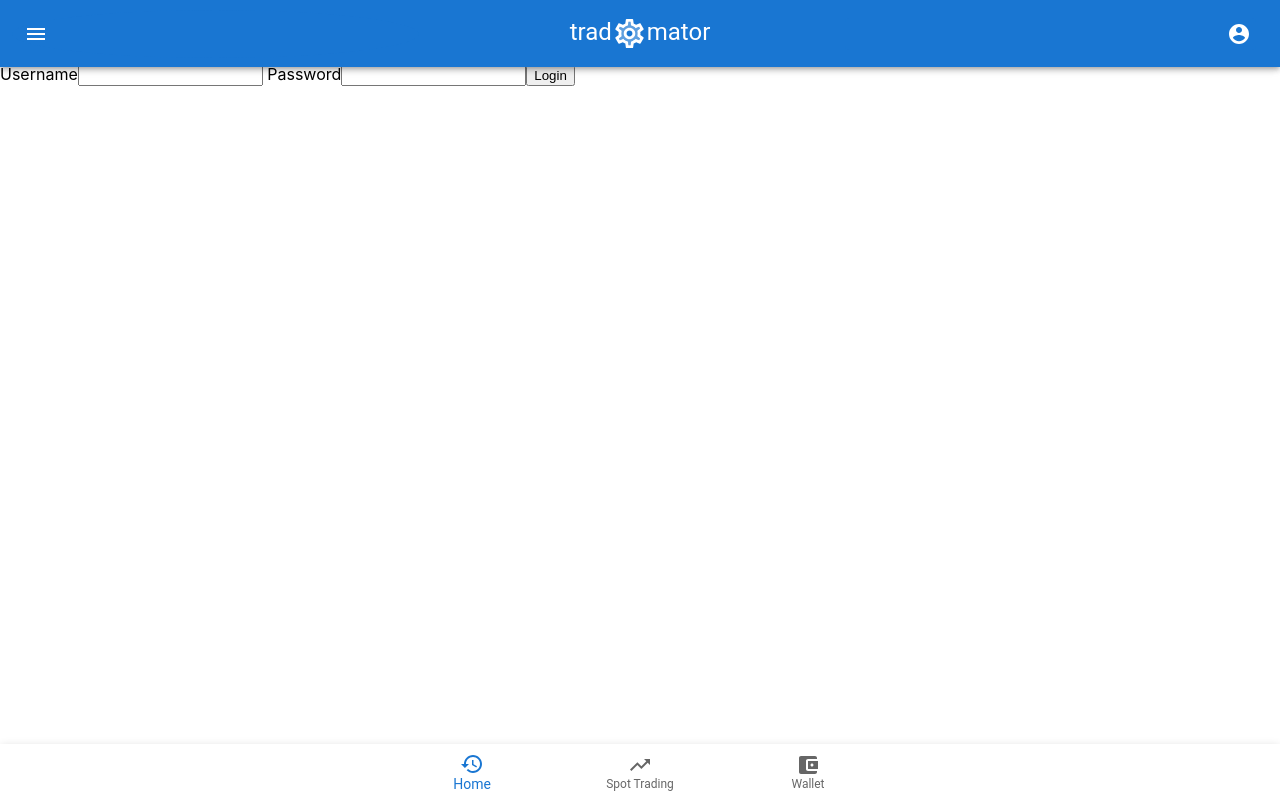
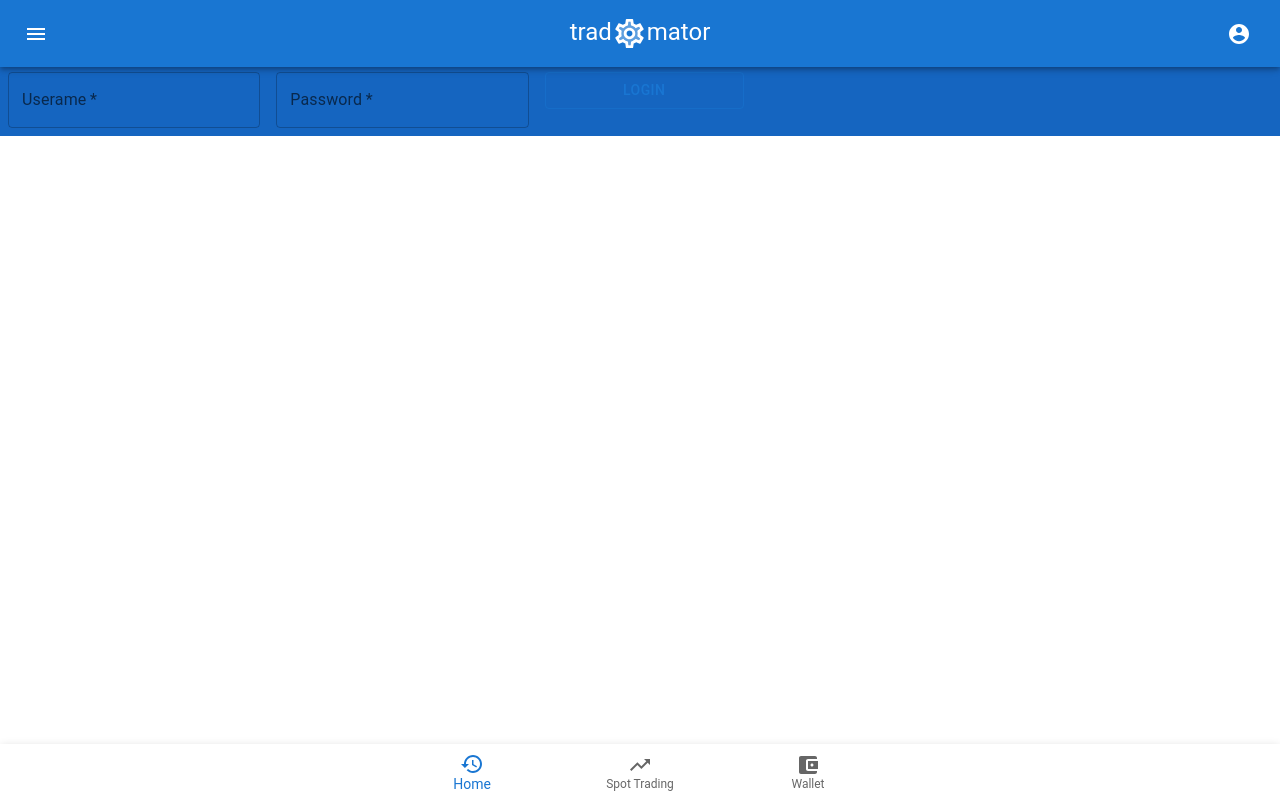
Before and after one commit to ThiemoOrrico/tradomator, a React (Create React App) app in the folder frontend/: page /login in a window 1280 px wide. Built offline with nearby package versions, Linux system fonts and the light colour scheme; no server answers.

Commit message:
Fix styling of components in app.js with Themeprovider in index.js

```diff
--- a/frontend/src/App.js
+++ b/frontend/src/App.js
@@ -17,13 +17,17 @@ export default function App() {
     const {coins} = useGeckoCoins()
 
 
-
     return (
 
             <div>
                 <TopAppBar/>
 
-            <Box sx={{width: '100%', mt: 8}}>
+                <Box sx={{
+                    width: '100%',
+                    mt: 8,
+                    bgcolor: 'primary.dark'
+                }}
+                >
                     <Switch>
 
                         <Route exact path="/">
@@ -44,6 +48,5 @@ export default function App() {
                 <BottomNavBar/>
             </div>
 
-
     );
 }
--- a/frontend/src/components/BottomNavBar.js
+++ b/frontend/src/components/BottomNavBar.js
@@ -12,20 +12,22 @@ export default function BottomNavBar() {
     const [value, setValue] = React.useState(0);
     const ref = React.useRef(null);
 
+    const handleChange = (event, value) => {
+        setValue(value);
+    };
+
     return (
         <Box sx={{ pb: 7 }} ref={ref}>
 
-            <Paper sx={{ position: 'fixed', bottom: 0, left: 0, right: 0 }} elevation={3}>
+            <Paper sx={{position: 'fixed', bottom: 0, left: 0, right: 0 }} elevation={3}>
                 <BottomNavigation
                     showLabels
                     value={value}
-                    onChange={(event, newValue) => {
-                        setValue(newValue);
-                    }}
+                    onChange={handleChange}
                 >
-                    <BottomNavigationAction label="Home" icon={<RestoreIcon  />} href="/"/>
-                    <BottomNavigationAction label="Spot Trading" icon={<TrendingUpIcon />} />
-                    <BottomNavigationAction label="Wallet" icon={<AccountBalanceWalletIcon  />} href="/wallet"/>
+                    <BottomNavigationAction  label="Home" icon={<RestoreIcon  />} href="/"/>
+                    <BottomNavigationAction  label="Spot Trading" icon={<TrendingUpIcon />} />
+                    <BottomNavigationAction  label="Wallet" icon={<AccountBalanceWalletIcon  />} href="/wallet"/>
                 </BottomNavigation>
             </Paper>
         </Box>
--- a/frontend/src/components/TopAppBar.js
+++ b/frontend/src/components/TopAppBar.js
@@ -29,7 +29,7 @@ export default function TopAppBar() {
                         edge="start"
                         color="inherit"
                         aria-label="menu"
-                        sx={{gridArea: 'headerLeft',justifyContent: "flex-start" , bgcolor: 'primary.main', mr: 2 }}
+                        sx={{gridArea: 'headerLeft',justifyContent: "flex-start", mr: 2 }}
                     >
                         <MenuIcon />
                     </IconButton>
@@ -39,13 +39,12 @@ export default function TopAppBar() {
                             display: 'flex',
                             justifyContent: 'center',
                             p: 1,
-                            m: 1,
-                            bgcolor: 'primary.main',
+                            m: 1
                         }}
                     >
 
                     <Typography variant="h5" component="div" sx={{
-                        gridArea: 'headerCenter', justifyContent: "flex-end" , bgcolor: 'primary.main'
+                        gridArea: 'headerCenter', justifyContent: "flex-end"
                          }}>
                         trad
                     </Typography>
@@ -53,7 +52,7 @@ export default function TopAppBar() {
                        <SettingsTwoToneIcon fontSize="large"/>
 
                         <Typography variant="h5" component="div" sx={{
-                            gridArea: 'headerCenter', justifyContent: "flex-end" , bgcolor: 'primary.main'
+                            gridArea: 'headerCenter', justifyContent: "flex-end"
                         }}>
                             mator
                         </Typography>
@@ -68,7 +67,7 @@ export default function TopAppBar() {
                         aria-controls="menu-appbar"
                         aria-haspopup="true"
                         color="inherit"
-                        sx={{gridArea: 'headerRight', justifyContent:'flex-end' ,bgcolor: 'primary.main'}}
+                        sx={{gridArea: 'headerRight', justifyContent:'flex-end'}}
 
                     >
                         <AccountCircle />
--- a/frontend/src/index.js
+++ b/frontend/src/index.js
@@ -7,16 +7,19 @@ import {
     BrowserRouter as Router
 } from "react-router-dom";
 import AuthProvider from "./context/AuthProvider";
+import {ThemeProvider} from "@mui/styles";
+import theme from "./styling/theme";
 
 
 ReactDOM.render(
     <React.StrictMode>
-        <Router>
-            <AuthProvider>
-                <App/>
-            </AuthProvider>
-        </Router>
-
+        <ThemeProvider theme={theme}>
+            <Router>
+                <AuthProvider>
+                    <App/>
+                </AuthProvider>
+            </Router>
+        </ThemeProvider>
     </React.StrictMode>,
     document.getElementById('root')
 );
--- a/frontend/src/pages/Loginpage.js
+++ b/frontend/src/pages/Loginpage.js
@@ -1,5 +1,8 @@
 import React, {useContext, useState} from 'react';
 import {AuthContext} from "../context/AuthProvider";
+import Box from "@mui/material/Box";
+import TextField from "@mui/material/TextField";
+import Button from "@mui/material/Button";
 
 const initialState = {
     username: "",
@@ -23,27 +26,40 @@ const handleSubmit = event => {
 
     return (
 
-        <form onSubmit={handleSubmit}>
-            <label> Username
-                <input
-                    type="text"
-                    required
+        <Box
+            component="form"
+            onSubmit={handleSubmit}
+            sx={{
+                '& > :not(style)': { m: 1, width: '25ch' },
+            }}
+            autoComplete="off"
+        >
+            <TextField
+                id="outlined-name"
+                name="username"
+                label="Userame"
                 value={credentials.username}
-                    name="username"
+                required={true}
                 onChange={handleChange}
             />
-            </label>
-            <label> Password
-                <input
-                    type="password"
-                    required
+
+            <TextField
+                id="outlined-password"
+                name="password"
+                type={"password"}
+                label="Password"
                 value={credentials.password}
-                    name="password"
+                required={true}
                 onChange={handleChange}
             />
-            </label>
-            <button>Login</button>
-        </form>
+
+            <Button  onClick={handleSubmit} variant= "outlined">Login</Button>
+
+        </Box>
+
+
+
+
 
     )
 };
--- /dev/null
+++ b/frontend/src/styling/theme.js
@@ -0,0 +1,37 @@
+import {createTheme} from "@mui/material";
+
+const theme = createTheme({
+  palette: {
+    type: 'standard',
+    primary: {
+      main: '#3f51b5',
+      light: '#6573c3',
+      dark: '#2c387e',
+      contrastText: '#ffffff',
+    },
+    secondary: {
+      main: '#f50057',
+      light: '#f73378',
+      dark: '#ab003c',
+      contrastText: '#ffffff',
+    },
+    background: {
+      default: '#303030',
+      paper: '#424242',
+    },
+    text: {
+      primary: '#ffffff',
+      secondary: 'rgba(255,255,255,0.7)',
+      disabled: 'rgba(255,255,255,0.5)',
+      hint: 'rgba(255,255,255,0.5)',
+    },
+    error: {
+      main: '#f44336',
+      light: '#f6685e',
+      dark: '#aa2e25',
+      contrastText: '#ffffff',
+    },
+  },
+})
+
+export default theme;
```
Lines whose indentation alone changed are shown as unchanged.
